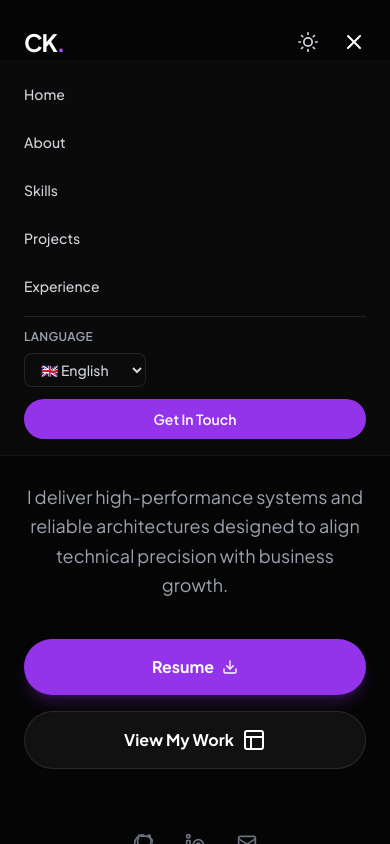
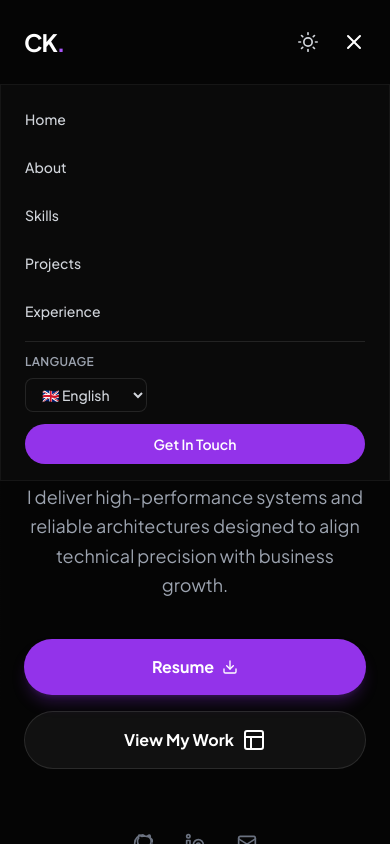
Before and after one commit to Cedric921/cedric-karungu, a Next.js app: page /en in a window 390 px wide. Both pictures are taken after a click on the button 354 px from the left and 42 px from the top of the page. Shown: the top 844 px of the page. Built offline with nearby package versions, Linux system fonts and the light colour scheme.

Commit message:
improve: navbar new design

```diff
--- a/src/components/Navbar.tsx
+++ b/src/components/Navbar.tsx
@@ -36,12 +36,16 @@ const Navbar: React.FC<NavbarProps> = ({ theme, toggleTheme }) => {
   ];
 
   return (
-    <nav className={`fixed w-full z-50 transition-all duration-300 ${
+    <nav className={`fixed top-0 left-0 right-0 z-50 transition-all duration-300 ${
       scrolled
-        ? 'bg-white/80 dark:bg-[#050505]/90 backdrop-blur-md border-b border-gray-200 dark:border-white/5 py-4'
-        : 'bg-transparent py-6'
+        ? 'mt-4 px-4'
+        : 'mt-0 px-0'
     }`}>
-      <div className="max-w-7xl mx-auto px-6 flex justify-between items-center">
+      <div className={`transition-all duration-300 flex justify-between items-center mx-auto ${
+        scrolled
+          ? 'max-w-[calc(100%-32px)] px-6 py-4 rounded-3xl bg-white/80 dark:bg-[#050505]/90 backdrop-blur-md border border-gray-200 dark:border-white/10 shadow-lg shadow-black/5 dark:shadow-black/20'
+          : 'max-w-7xl px-6 py-6'
+      }`}>
         <a href="#" onClick={(e) => handleLinkClick(e, '#about')} className="text-2xl font-bold tracking-tighter text-gray-900 dark:text-white hover:text-accent-600 dark:hover:text-accent-400 transition-colors">
           CK<span className="text-accent-500">.</span>
         </a>
@@ -91,7 +95,9 @@ const Navbar: React.FC<NavbarProps> = ({ theme, toggleTheme }) => {
       </div>
 
       {isOpen && (
-        <div className="md:hidden bg-white dark:bg-[#0a0a0a] border-b border-gray-200 dark:border-white/5">
+        <div className={`md:hidden bg-white dark:bg-[#0a0a0a] border border-gray-200 dark:border-white/5 transition-all duration-300 ${
+          scrolled ? 'rounded-3xl mt-2 mx-4' : 'border-b'
+        }`}>
           <div className="px-6 py-4 space-y-3">
             {navLinks.map((link) => (
               <a key={link.href} href={link.href} onClick={(e) => handleLinkClick(e, link.href)} className="block py-2 text-sm font-medium text-gray-600 dark:text-gray-300 hover:text-accent-600 dark:hover:text-accent-400 transition-colors">
```
